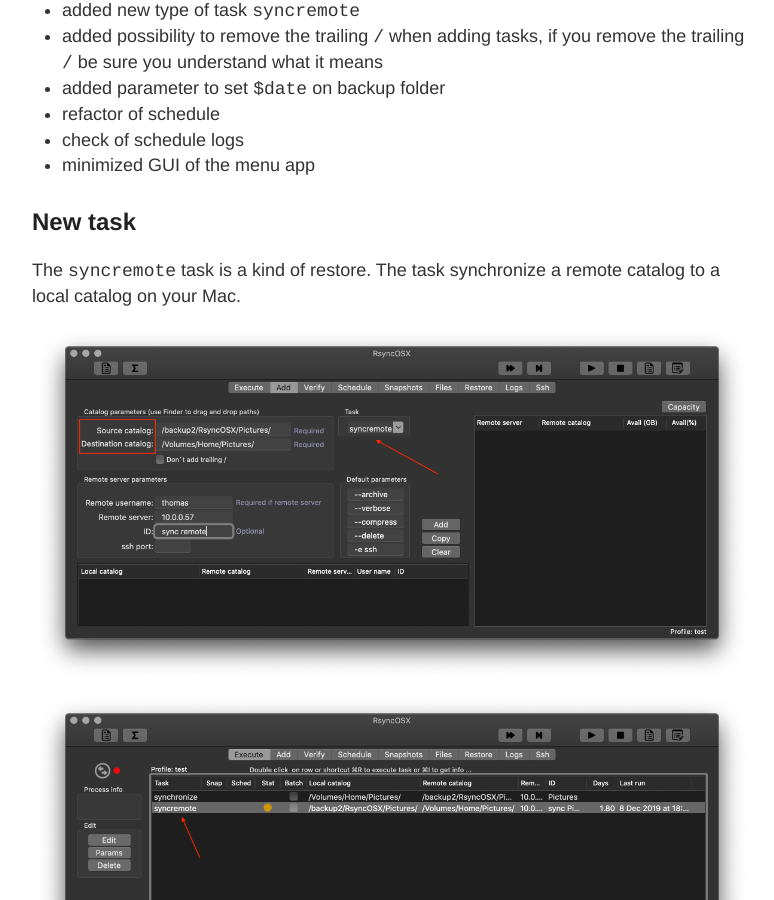
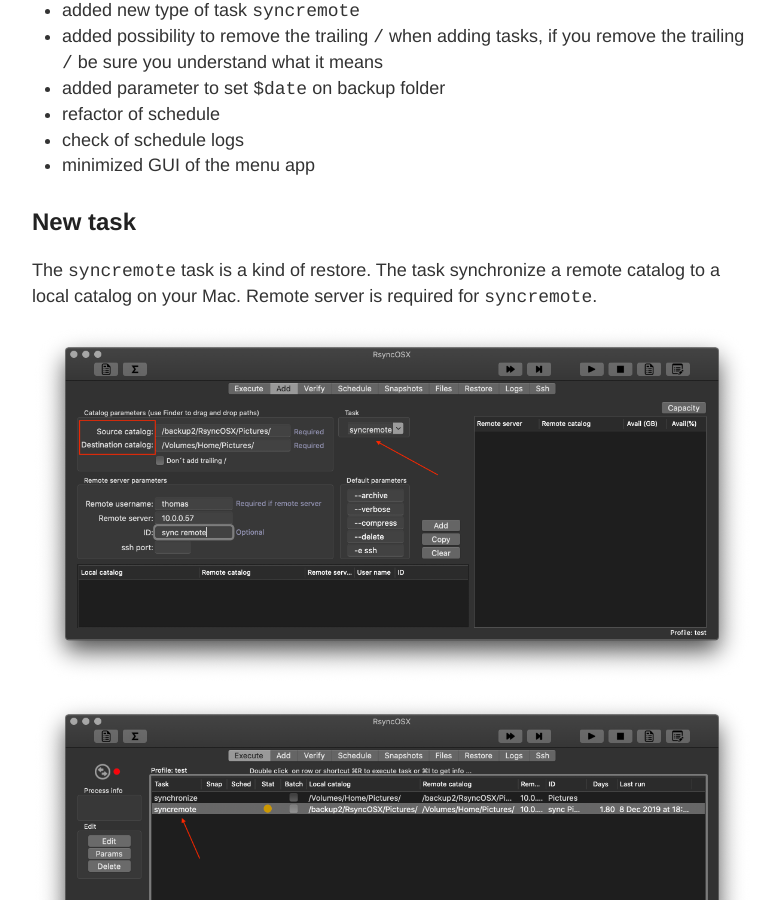
Before and after one commit to d2s/Documentation, a Jekyll site: the page built from _posts/2018-04-10-nextversion.md, in a window 1280 px wide and 900 px high, scrolled down 350 px. Shown: the whole window, without its empty margins (248-1022 px from the left). Built offline with Jekyll 4.4.1, drawn with Linux system fonts in a browser that asks for light colours.

Commit message:
Update 2018-04-10-nextversion.md

```diff
--- a/_posts/2018-04-10-nextversion.md
+++ b/_posts/2018-04-10-nextversion.md
@@ -19,7 +19,7 @@ The following are changes in the rc. There are no bugfixes (none reported).
 
 ## New task
 
-The `syncremote` task is a kind of restore. The task synchronize a remote catalog to a local catalog on your Mac.
+The `syncremote` task is a kind of restore. The task synchronize a remote catalog to a local catalog on your Mac. Remote server is required for `syncremote`.
 
 ![](/images/RsyncOSX/master/nextversion/7.png)
 ![](/images/RsyncOSX/master/nextversion/8.png)
```
